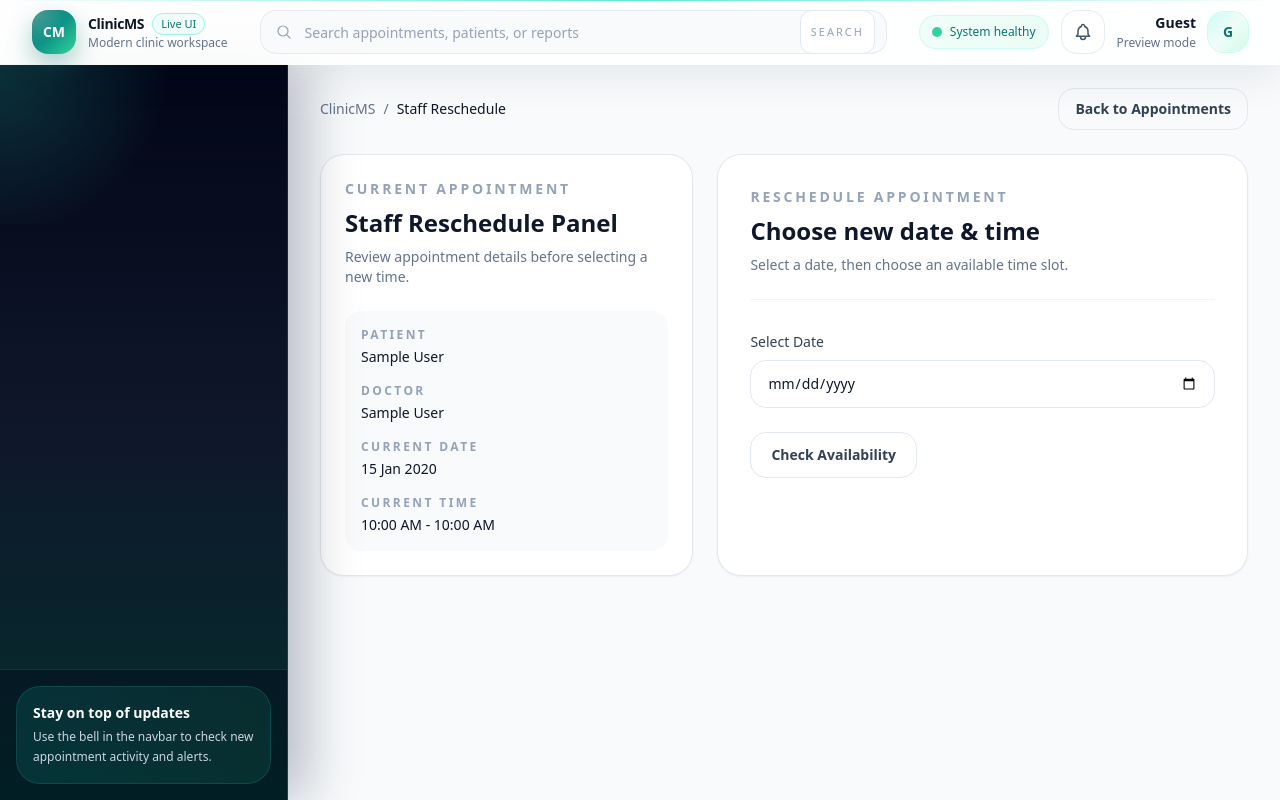
After one commit to Kadry333/Django-Clinic-System, a Django app: page /appointments/doctor-management/1/reschedule/ in a window 1280 px wide. The commit adds this page. Run offline with Django 5.2, Linux system fonts and the light colour scheme; tables that the repository leaves empty hold one stand-in row (values such as "Sample post"); some libraries are stand-ins or nearby versions.

Commit message:
Added reschedule for staff

```diff
--- /dev/null
+++ b/appointments/forms.py
@@ -0,0 +1,13 @@
+from django import forms
+
+from appointments.models import AppointmentReschedule
+
+
+class AppointmentRescheduleForm(forms.ModelForm):
+    class Meta:
+        model = AppointmentReschedule
+        fields = ["new_date", "new_time", "reason"]
+        widgets = {
+            "new_date": forms.DateInput(attrs={"type": "date"}),
+            "new_time": forms.TimeInput(attrs={"type": "time"}),
+        }
--- /dev/null
+++ b/appointments/templates/appointments/staff-reschedule.html
@@ -0,0 +1,200 @@
+{% extends "base.html" %}
+
+{% block title %}Staff Reschedule Appointment | ClinicMS{% endblock %}
+{% block page_name %}Staff Reschedule{% endblock %}
+
+{% block page_actions %}
+<a href="{% url 'appointments' %}" class="inline-flex items-center justify-center rounded-2xl border border-slate-200 px-4 py-2.5 text-sm font-semibold text-slate-700 transition hover:bg-slate-50">
+    Back to Appointments
+</a>
+{% endblock %}
+
+{% block content %}
+<section class="space-y-6">
+
+    <div class="grid gap-6 xl:grid-cols-[0.95fr_1.35fr]">
+
+        <!-- LEFT: Appointment Info -->
+        <div class="rounded-3xl border border-slate-200 bg-white p-6 shadow-sm">
+
+            <p class="text-sm font-semibold uppercase tracking-[0.2em] text-slate-400">
+                Current Appointment
+            </p>
+
+            <h1 class="mt-2 text-2xl font-semibold text-slate-900">
+                Staff Reschedule Panel
+            </h1>
+
+            <p class="mt-2 text-sm text-slate-500">
+                Review appointment details before selecting a new time.
+            </p>
+
+            <div class="mt-6 grid gap-4 rounded-2xl bg-slate-50 p-4 text-sm">
+
+                <div>
+                    <p class="text-xs font-semibold uppercase tracking-[0.2em] text-slate-400">Patient</p>
+                    <p class="mt-1 font-medium text-slate-900">
+                        {{ appointment.patient.get_full_name|default:appointment.patient.email|default:"-" }}
+                    </p>
+                </div>
+
+                <div>
+                    <p class="text-xs font-semibold uppercase tracking-[0.2em] text-slate-400">Doctor</p>
+                    <p class="mt-1 font-medium text-slate-900">
+                        {{ doctor.user.get_full_name|default:doctor.user.email|default:"-" }}
+                    </p>
+                </div>
+
+                <div>
+                    <p class="text-xs font-semibold uppercase tracking-[0.2em] text-slate-400">Current Date</p>
+                    <p class="mt-1 font-medium text-slate-900">
+                        {{ appointment.appointment_date|date:"d M Y"|default:"-" }}
+                    </p>
+                </div>
+
+                <div>
+                    <p class="text-xs font-semibold uppercase tracking-[0.2em] text-slate-400">Current Time</p>
+                    <p class="mt-1 font-medium text-slate-900">
+                        {{ appointment.start_time|time:"h:i A" }}
+                        {% if appointment.end_time %}
+                            - {{ appointment.end_time|time:"h:i A" }}
+                        {% endif %}
+                    </p>
+                </div>
+
+            </div>
+        </div>
+
+        <!-- RIGHT: RESCHEDULE -->
+        <div class="rounded-3xl border border-slate-200 bg-white p-6 shadow-sm sm:p-8">
+
+            <div class="border-b border-slate-100 pb-6">
+
+                <p class="text-sm font-semibold uppercase tracking-[0.2em] text-slate-400">
+                    Reschedule Appointment
+                </p>
+
+                <h2 class="mt-2 text-2xl font-semibold text-slate-900">
+                    Choose new date & time
+                </h2>
+
+                <p class="mt-2 text-sm text-slate-500">
+                    Select a date, then choose an available time slot.
+                </p>
+            </div>
+
+            <!-- GET FORM (DATE FILTER) -->
+            <form method="get" class="mt-8 space-y-6">
+
+                <div>
+                    <label class="mb-2 block text-sm font-medium text-slate-700">
+                        Select Date
+                    </label>
+
+                    <input type="date"
+                           name="date"
+                           value="{{ selected_date|date:'Y-m-d' }}"
+                           class="w-full rounded-2xl border border-slate-200 px-4 py-3 text-sm outline-none transition focus:border-primary focus:ring-4 focus:ring-teal-50">
+                </div>
+
+                <button type="submit"
+                        class="inline-flex items-center justify-center rounded-2xl border border-slate-200 px-5 py-3 text-sm font-semibold text-slate-700 transition hover:bg-slate-50">
+                    Check Availability
+                </button>
+
+            </form>
+
+            {% if selected_date %}
+
+            <div class="mt-8 border-t border-slate-100 pt-6">
+
+                <div class="flex items-center justify-between">
+                    <h3 class="text-lg font-semibold text-slate-900">
+                        Available Slots
+                    </h3>
+
+                    <span class="rounded-2xl bg-slate-50 px-3 py-1 text-xs text-slate-600">
+                        {{ available_slots|length }} slots
+                    </span>
+                </div>
+
+                {% if available_slots %}
+
+                <!-- POST FORM (RESCHEDULE) -->
+                <form method="post" class="mt-6 space-y-5">
+                    {% csrf_token %}
+
+                    <!-- KEEP EXISTING FORM FIELD: new_date -->
+                    <input type="hidden"
+                           name="new_date"
+                           value="{{ selected_date|date:'Y-m-d' }}">
+
+                    <!-- SLOT SELECTION (maps to new_time) -->
+                    <div class="grid gap-3 sm:grid-cols-2 lg:grid-cols-3">
+
+                        {% for slot in available_slots %}
+                        <label class="cursor-pointer">
+
+                            <input type="radio"
+                                   name="new_time"
+                                   value="{{ slot.start }}"
+                                   class="peer sr-only"
+                                   {% if form.new_time.value == slot.start %}checked{% endif %}>
+
+                            <div class="rounded-2xl border border-slate-200 px-4 py-3 text-center text-sm font-semibold text-slate-700 transition
+                                        peer-checked:bg-primary peer-checked:text-white peer-checked:border-primary">
+
+                                {{ slot.label }}
+                            </div>
+
+                        </label>
+                        {% endfor %}
+
+                    </div>
+
+                    {% if form.new_time.errors %}
+                    <p class="text-sm text-rose-600">{{ form.new_time.errors|join:", " }}</p>
+                    {% endif %}
+
+                    <!-- REASON -->
+                    <div>
+                        <label class="mb-2 block text-sm font-medium text-slate-700">
+                            Reason
+                        </label>
+
+                        <textarea name="reason"
+                                  rows="4"
+                                  class="w-full rounded-2xl border border-slate-200 px-4 py-3 text-sm focus:border-primary focus:ring-4 focus:ring-teal-50"
+                                  placeholder="Write reason for rescheduling...">{{ form.reason.value|default:'' }}</textarea>
+
+                        {% if form.reason.errors %}
+                        <p class="mt-2 text-sm text-rose-600">{{ form.reason.errors|join:", " }}</p>
+                        {% endif %}
+                    </div>
+
+                    <!-- SUBMIT -->
+                    <button type="submit"
+                            class="inline-flex items-center justify-center rounded-2xl bg-primary px-5 py-3 text-sm font-semibold text-white hover:bg-teal-700">
+                        Confirm Reschedule
+                    </button>
+
+                </form>
+
+                {% else %}
+
+                <div class="mt-6 rounded-2xl border border-slate-200 bg-slate-50 p-6 text-center">
+                    <p class="text-sm text-slate-600">
+                        No available slots for this date.
+                    </p>
+                </div>
+
+                {% endif %}
+            </div>
+
+            {% endif %}
+
+        </div>
+    </div>
+
+</section>
+{% endblock %}
--- a/appointments/urls.py
+++ b/appointments/urls.py
@@ -63,6 +63,11 @@ urlpatterns = [
         name="appointments.reject_reschedule",
     ),
     path(
+        "doctor-management/<int:appointment_id>/reschedule/",
+        views.StaffRescheduleAppointmentView.as_view(),
+        name="appointments.reschedule",
+    ),
+    path(
         "receptionist-bookings/",
         views.receptionist_bookings_view,
         name="receptionist_bookings",
--- a/appointments/views.py
+++ b/appointments/views.py
@@ -1,20 +1,22 @@
 from datetime import date, datetime, timedelta
+from http.client import HTTPResponse
 
 from django.contrib import messages
 from django.db import IntegrityError
 from django.core.paginator import Paginator
 from django.db.models import Q
 from django.contrib.auth import get_user_model
+from django.http import JsonResponse
 from django.shortcuts import get_object_or_404, redirect, render
 from django.utils import timezone
 from django.views import View
 
+from appointments.forms import AppointmentRescheduleForm
 from appointments.models import Appointment, AppointmentReschedule, RescheduleRequest
 from doctors.models import DoctorProfile
 from patients.models import PatientProfile
-from patients.services import get_available_slots
 
-from .services import book_appointment
+from .services import book_appointment, get_available_slots
 from .utils import generate_slots
 
 User = get_user_model()
@@ -467,6 +469,14 @@ class StaffConfirmRescheduleAppointmentView(View):
             + timedelta(minutes=appointment.doctor.session_duration)
         ).time()
 
+        available_slots = get_available_slots(appointment.doctor, new_date)
+        if new_time.strftime("%I:%M %p") not in available_slots:
+            messages.error(
+                request,
+                "The requested slot is no longer available. Please ask the patient to submit a new reschedule request with an available slot.",
+            )
+            return redirect("appointments.appointment", appointment_id=appointment.id)
+
         appointment.appointment_date = new_date
         appointment.start_time = new_time
         appointment.end_time = end_time
@@ -538,3 +548,88 @@ class StaffRejectRescheduleAppointmentView(View):
             )
 
         return redirect("appointments.appointment", appointment_id=appointment.id)
+
+
+class StaffRescheduleAppointmentView(View):
+    def get(self, request, appointment_id):
+        appointment = get_object_or_404(
+            Appointment.objects.select_related("doctor"),
+            id=appointment_id,
+        )
+        date_query = request.GET.get("date", "").strip()
+
+        selected_date = None
+        available_slots = []
+
+        if date_query:
+            try:
+                selected_date = datetime.strptime(date_query, "%Y-%m-%d").date()
+                available_slots = get_available_slots(appointment.doctor, selected_date)
+            except ValueError:
+                selected_date = None
+
+        form = AppointmentRescheduleForm()
+
+        return render(
+            request,
+            "appointments/staff-reschedule.html",
+            {
+                "form": form,
+                "current_role": "Staff",
+                "selected_date": selected_date,
+                "available_slots": available_slots,
+                "appointment": appointment,
+                "doctor": appointment.doctor,
+            },
+        )
+
+    def post(self, request, appointment_id):
+        appointment = get_object_or_404(Appointment, id=appointment_id)
+        form = AppointmentRescheduleForm(request.POST)
+
+        if not form.is_valid():
+            messages.error(request, "Please correct the errors below.")
+
+        else:
+            new_date = form.cleaned_data["new_date"]
+            new_time = form.cleaned_data["new_time"]
+            reason = form.cleaned_data["reason"]
+
+            end_time = (
+                datetime.combine(new_date, new_time)
+                + timedelta(minutes=appointment.doctor.session_duration)
+            ).time()
+
+            old_time = appointment.start_time
+            old_date = appointment.appointment_date
+            appointment.appointment_date = new_date
+            appointment.start_time = new_time
+            appointment.end_time = end_time
+
+            try:
+                appointment.save()
+            except:
+                messages.error(
+                    request,
+                    "The selected slot is no longer available. Please choose another slot.",
+                )
+                return redirect(
+                    "appointments.appointment", appointment_id=appointment.id
+                )
+
+            AppointmentReschedule.objects.create(
+                appointment=appointment,
+                old_date=old_date,
+                old_time=old_time,
+                new_date=new_date,
+                new_time=new_time,
+                changed_by=request.user,
+                reason=reason or "Staff rescheduled the appointment.",
+            )
+
+            RescheduleRequest.objects.filter(
+                appointment=appointment,
+                status="pending",
+            ).delete()
+
+            return redirect("appointments.appointment", appointment_id=appointment.id)
```
Also changed, not shown: appointments/services.py (+74 -20 lines), appointments/templates/appointments/doctor-appointment.html (+4 -4 lines).
